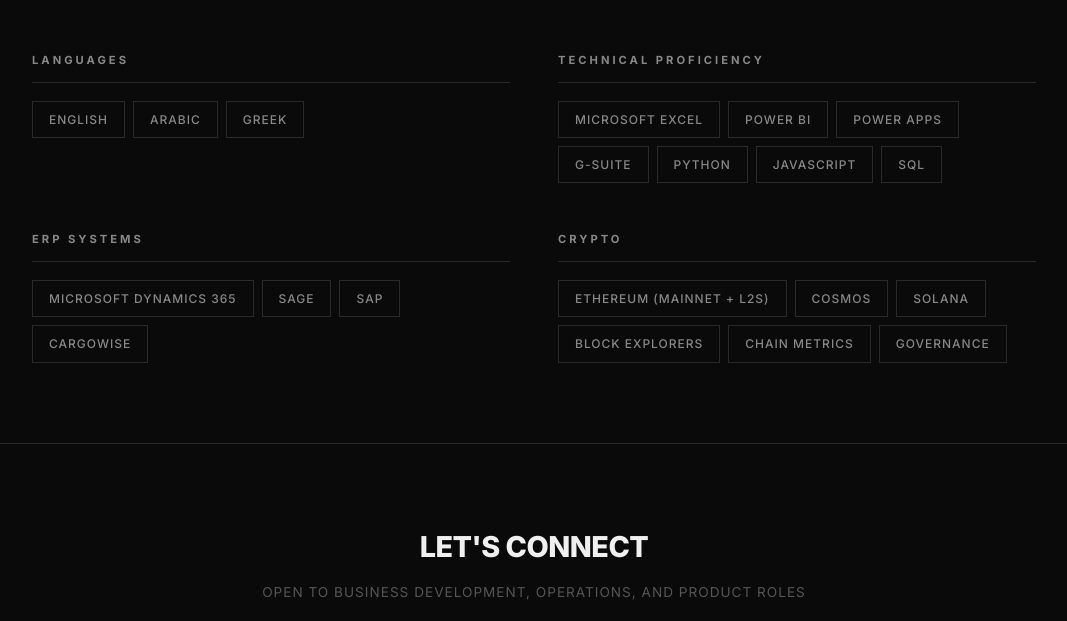
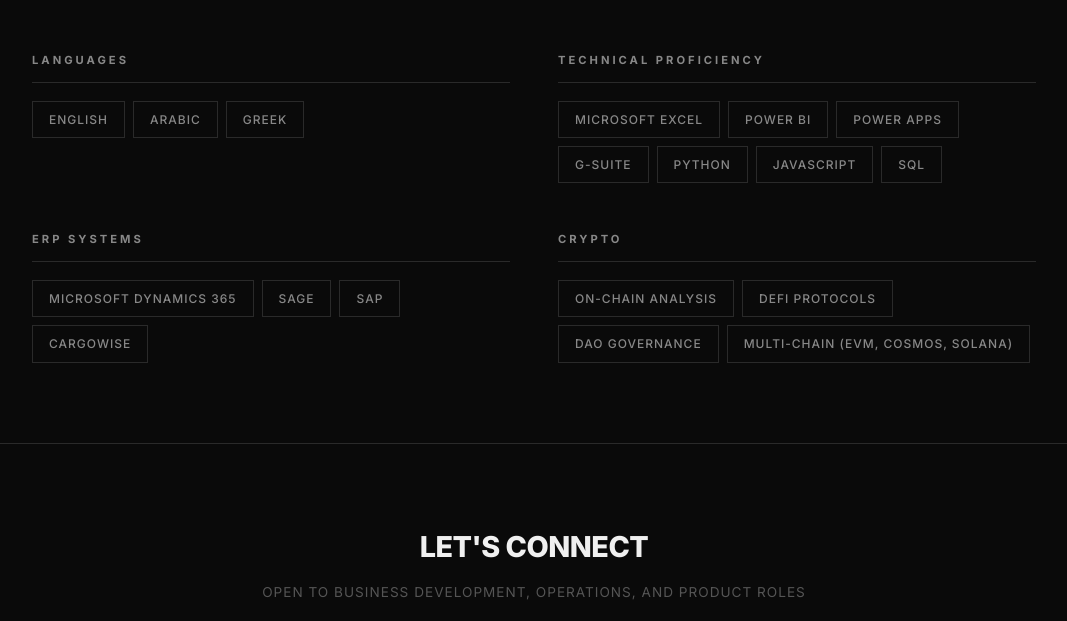
Before and after one commit to golgisaur/resume, a plain HTML site: page index.html in a window 1280 px wide. Shown: the part 3232-3853 px from the top of the page, without its empty margins (106-1173 px from the left). Drawn offline with Linux system fonts and the light colour scheme.

Commit message:
Update crypto skills section

```diff
--- a/index.html
+++ b/index.html
@@ -819,12 +819,10 @@
       <div class="skills-group">
         <div class="skills-group-title">Crypto</div>
         <div class="pills">
-          <span class="pill">Ethereum (mainnet + L2s)</span>
-          <span class="pill">Cosmos</span>
-          <span class="pill">Solana</span>
-          <span class="pill">Block Explorers</span>
-          <span class="pill">Chain Metrics</span>
-          <span class="pill">Governance</span>
+          <span class="pill">On-Chain Analysis</span>
+          <span class="pill">DeFi Protocols</span>
+          <span class="pill">DAO Governance</span>
+          <span class="pill">Multi-Chain (EVM, Cosmos, Solana)</span>
         </div>
       </div>
     </div>
```
